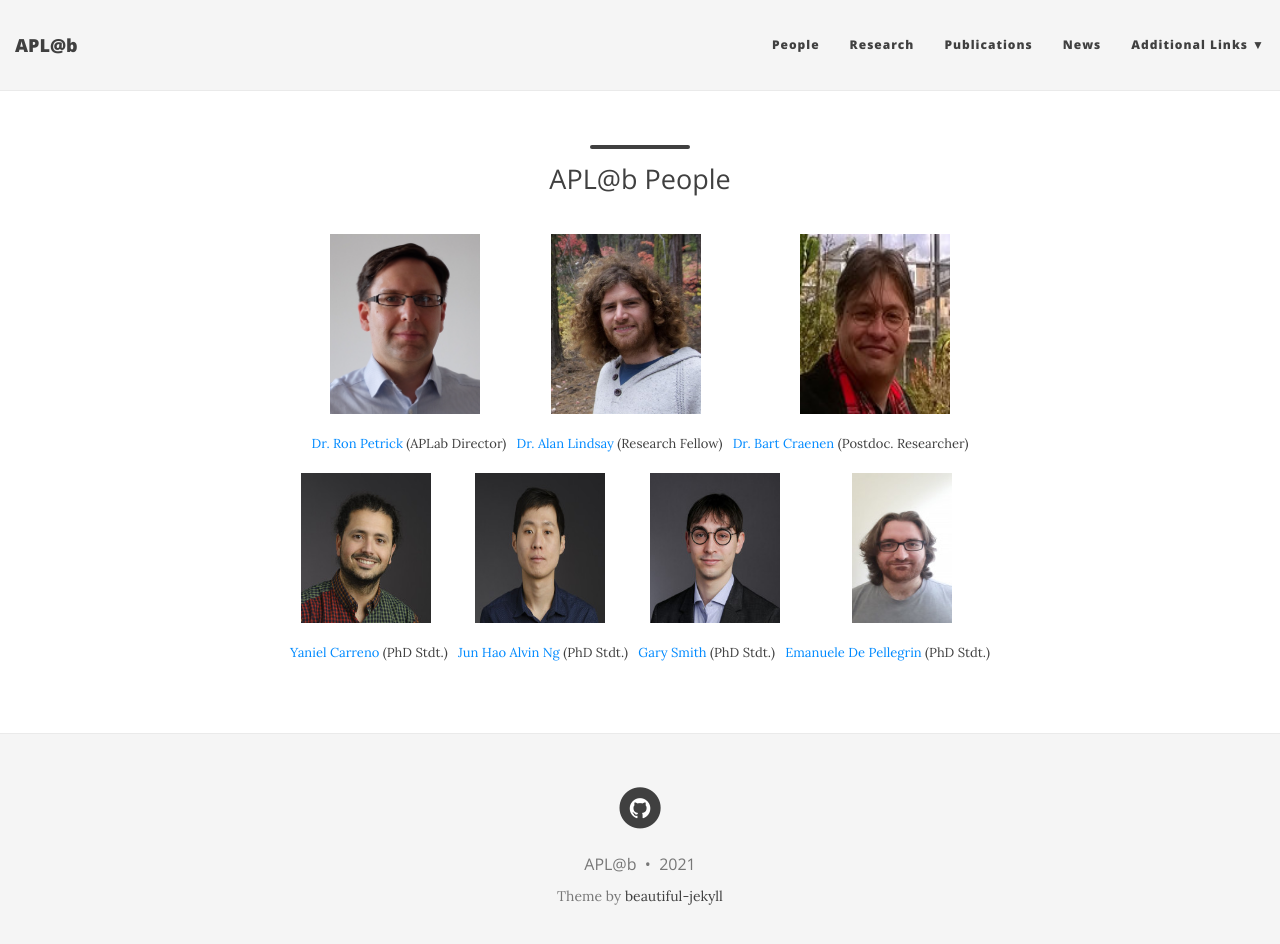
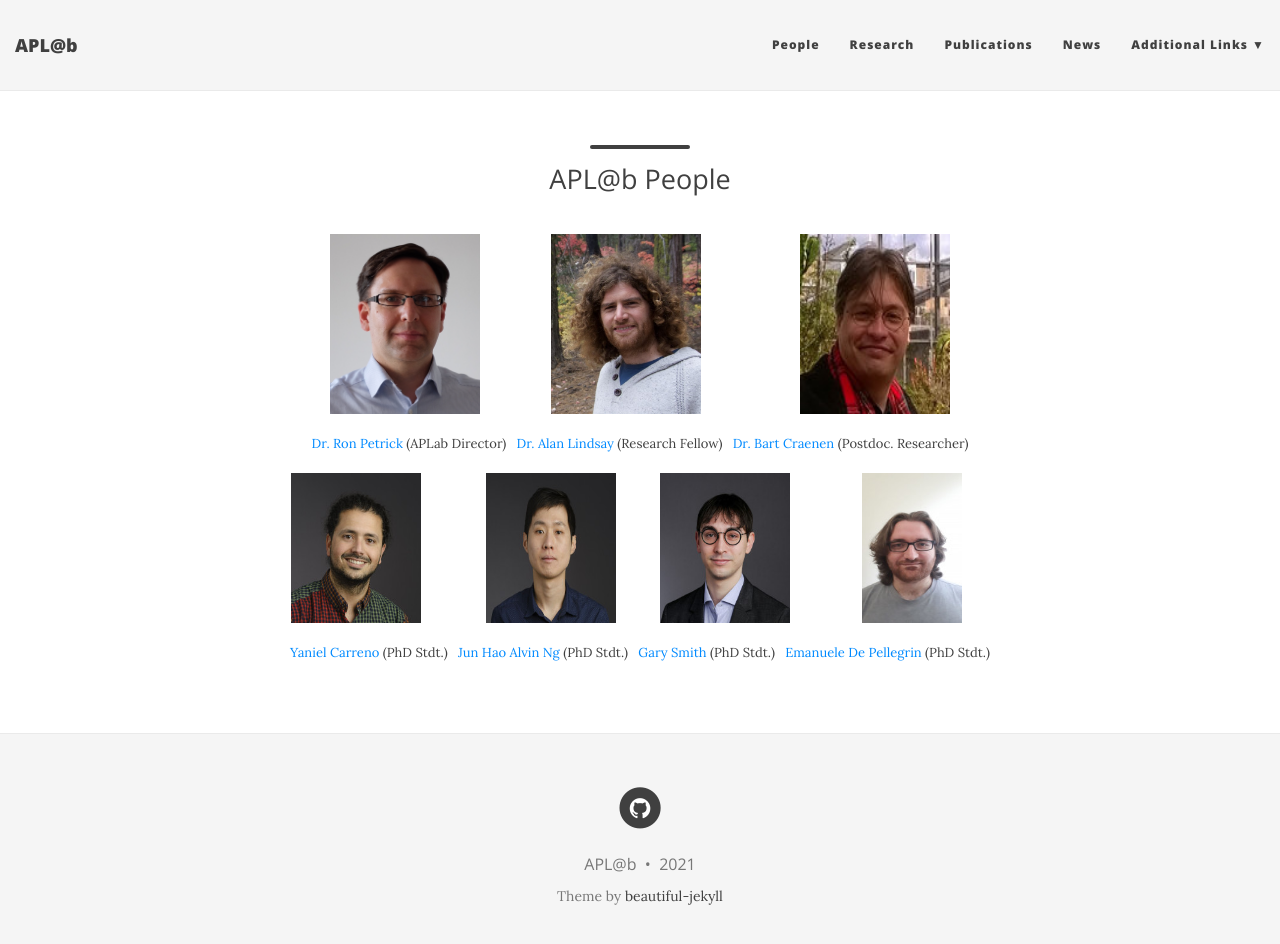
Before and after one commit to aplab2020/aplab2020.github.io, a Jekyll site: the page built from people.md, in a window 1280 px wide and 957 px high. Shown: the top 944 px of the window. Built offline with Jekyll 4.4.1, drawn with Linux system fonts in a browser that asks for light colours; nearby versions of some CDN libraries.

Commit message:
Update people.md

```diff
--- a/people.md
+++ b/people.md
@@ -20,7 +20,7 @@
 
 
 
-<p align="center"> <img src="/img/yaniel.jpg" align="center" width="130" height="150">  &nbsp; &nbsp;  &nbsp; &nbsp; &nbsp; &nbsp;
+<p align="center"> <img src="/img/yaniel.jpg" align="center" width="130" height="150">  &nbsp; &nbsp;  &nbsp; &nbsp; &nbsp; &nbsp; &nbsp; &nbsp; &nbsp;
                    <img src="/img/alvin.jpg" align="center" width="130" height="150"> &nbsp; &nbsp; &nbsp;  &nbsp; &nbsp;  &nbsp;
                    <img src="/img/gary.jpg" align="center" width="130" height="150">  &nbsp; &nbsp; &nbsp; &nbsp; &nbsp;  &nbsp;  &nbsp; &nbsp; &nbsp; &nbsp;
                    <img src="/img/emanuelle.jpeg" align="center" width="100" height="150"> &nbsp; &nbsp;  &nbsp;  &nbsp; </p>
```
